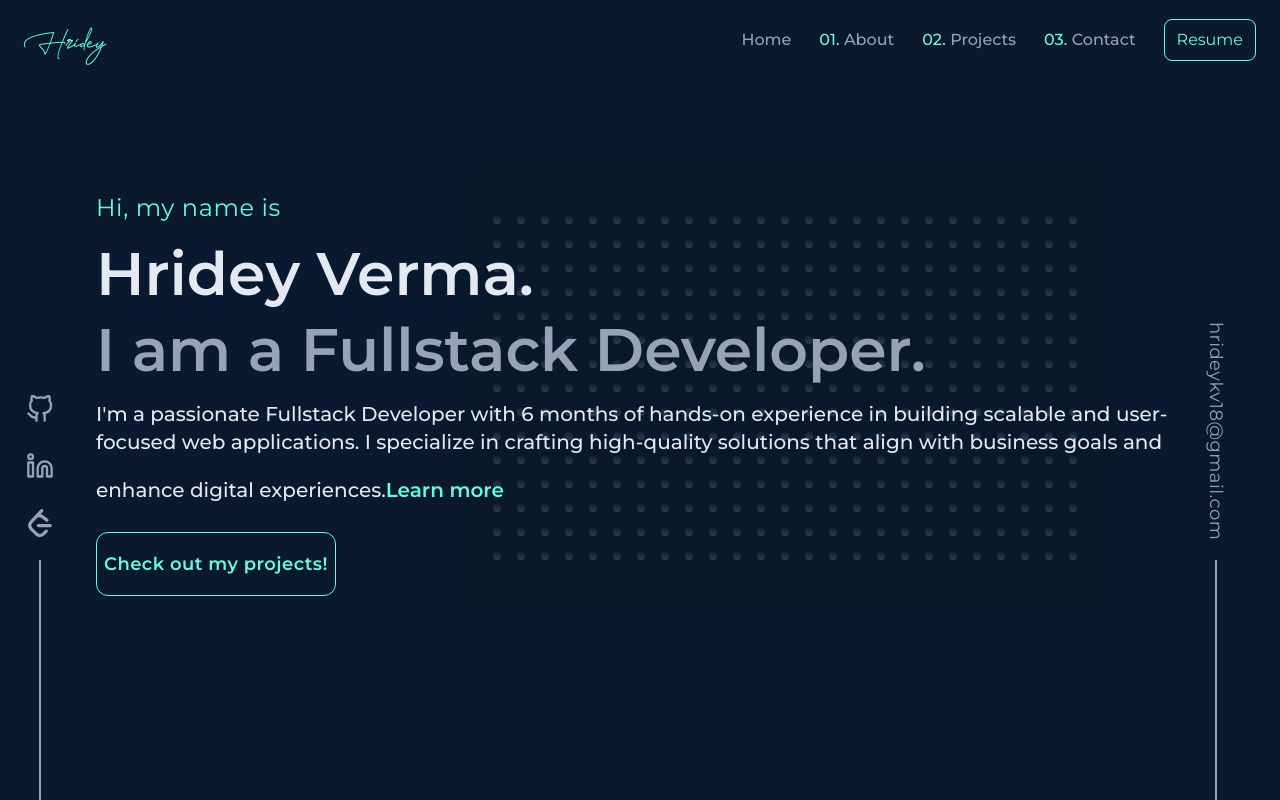
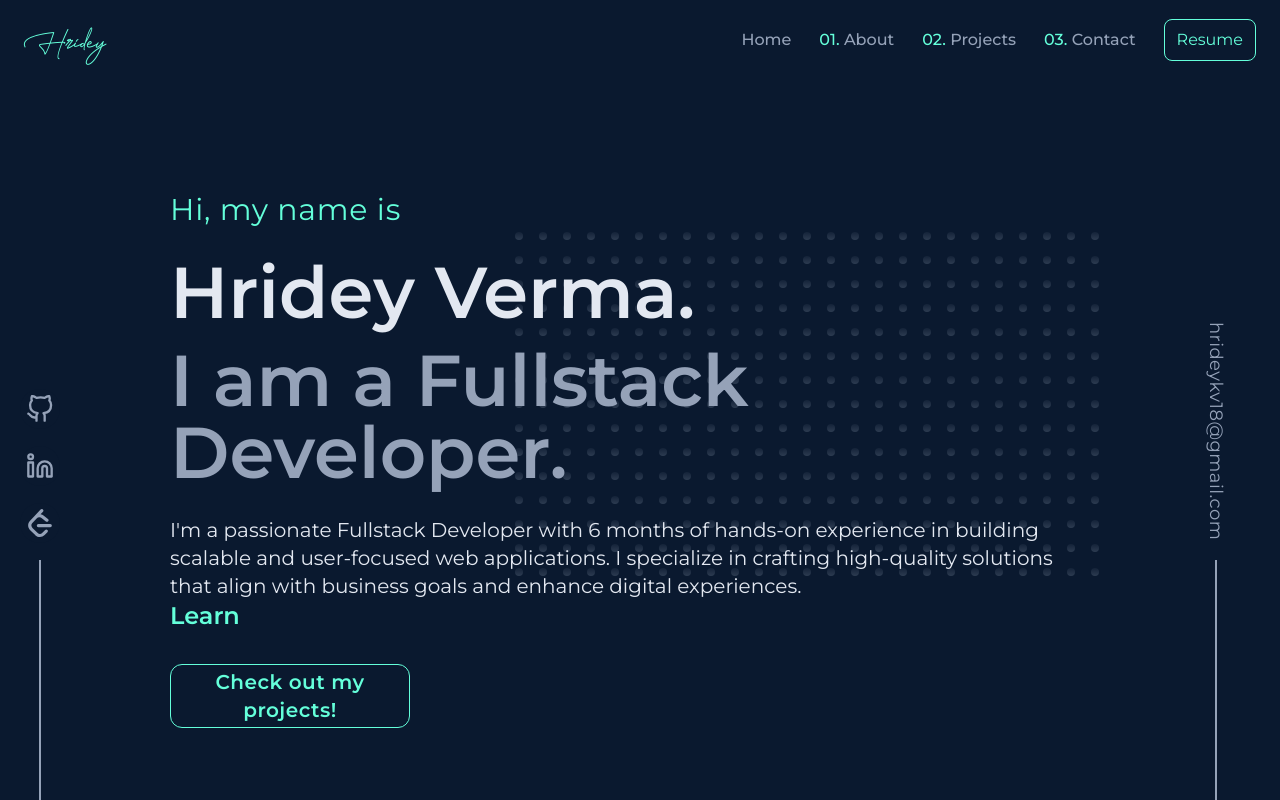
Before and after one commit to Hridey79/Portfolio, a Next.js app: page / in a window 1280 px wide. Built offline with nearby package versions, Linux system fonts and the light colour scheme.

Commit message:
test responsiveness

```diff
--- a/components/Intro.tsx
+++ b/components/Intro.tsx
@@ -12,30 +12,29 @@ const Intro = () => {
   return (
     <motion.div
       id="home"
-      className="min-h-[80vh] w-full px-4 md:px-10 xl:px-20 py-10 mdl:pt-24 flex flex-col gap-6 lgl:gap-10 relative max-w-[1440px] mx-auto scroll-mt-80"
+      className="h-screen mx-auto py-10 mdl:pt-24 flex flex-col gap-6 lgl:gap-10
+       relative md:px-20 w-[calc(100vw-180px)] scroll-mt-80"
       initial={{ x: -200, opacity: 0 }}
       animate={{ x: 0, opacity: 1 }}
       transition={{ duration: 0.8 }}
     >
-      {/* WaterDrop Grid */}
+      {/* WaterDrop Grid - Positioned in Background */}
       <div className="absolute top-[10%] left-[35%] cursor-crosshair opacity-50 hidden md:block">
         <Suspense>
           <WaterDropGrid />
         </Suspense>
       </div>
 
-      {/* Text Content */}
-      <div className="relative z-10 flex flex-col gap-10 md:gap-5 pointer-events-none">
-        <h3 className="text-xl md:text-2xl font-inter text-textGreen tracking-wide">
+      {/* Text Content - Positioned Above Grid */}
+      <div className="relative z-10 flex flex-col gap-10 px-5 md:p-0 md:gap-5 lgl:gap-7 pointer-events-none">
+        <h3 className="text-xl md:text-2xl lgl:text-3xl font-inter text-textGreen tracking-wide w-full md:w-72">
           Hi, my name is
         </h3>
-
-        <h1 className="text-3xl md:text-6xl font-inter font-semibold flex flex-col gap-4">
+        <h1 className="text-3xl md:text-6xl lgl:text-7xl font-inter font-semibold flex flex-col gap-4 w-full md:w-[60rem]">
           Hridey Verma.
           <span className="text-textDark">I am a Fullstack Developer.</span>
         </h1>
-
-        <p className="text-base sm:text-lg md:text-xl font-medium leading-relaxed max-w-3xl">
+        <p className="text-base sm:text-lg lgl:text-xl md:max-w-[700px] lgl:max-w-[900px] first-letter:font-medium flex flex-col leading-relaxed mx-auto md:mx-0">
           I&apos;m a passionate Fullstack Developer with 6 months of hands-on
           experience in building scalable and user-focused web applications. I
           specialize in crafting high-quality solutions that align with business
@@ -43,24 +42,23 @@ const Intro = () => {
           <span
             onClick={() => {
               const element = document.getElementById("about");
-              if (element) {
-                element.scrollIntoView({ behavior: "smooth", block: "start" });
-              }
+              if (!element) return;
+              // Scroll to the "About" section smoothly
+              element.scrollIntoView({ behavior: "smooth", block: "start" });
             }}
-            className="text-textGreen hover:underline inline-flex relative cursor-pointer h-9 text-lg sm:text-xl font-semibold pointer-events-auto mt-5"
+            className="text-textGreen hover:underline inline-flex relative cursor-pointer h-9 text-lg sm:text-xl lgl:text-2xl font-semibold pointer-events-auto overflow-x-hidden group w-32 mx-auto md:mx-0 my-5 md:my-0"
           >
             Learn more
           </span>
         </p>
-
         <a
           href="https://github.com/Hridey79"
           target="_blank"
-          className="pointer-events-auto"
+          className="w-52 sm:w-60 pointer-events-auto mx-auto md:mx-0"
         >
           <button
-            className="text-sm sm:text-lg font-semibold text-textGreen border border-textGreen rounded-xl
-            hover:bg-hoverColor w-52 sm:w-60 h-14 sm:h-16 tracking-wide"
+            className="text-sm sm:text-lg lgl:text-xl font-semibold text-textGreen border border-textGreen rounded-xl
+          hover:bg-hoverColor w-52 sm:w-60 h-14 sm:h-16 tracking-wide -mt-10 md:-mt-0"
           >
             Check out my projects!
           </button>
```
